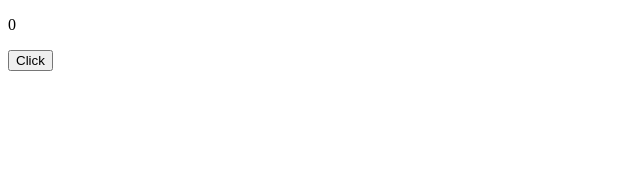
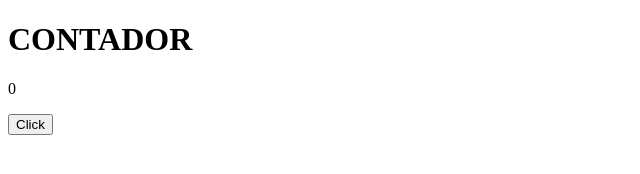
Before and after one commit to BernysCS/contador, a plain HTML site: page index.html in a window 1280 px wide. Shown: the whole page, without its empty margins (0-640 px from the left). Drawn offline with Linux system fonts and the light colour scheme.

Commit message:
agregar titulo

```diff
--- a/index.html
+++ b/index.html
@@ -6,6 +6,7 @@
   <title>Contador</title>
 </head>
 <body>
+  <h1>CONTADOR</h1>
   <p id="contador">0</p>
   <button id="btn">Click</button>
 
```
